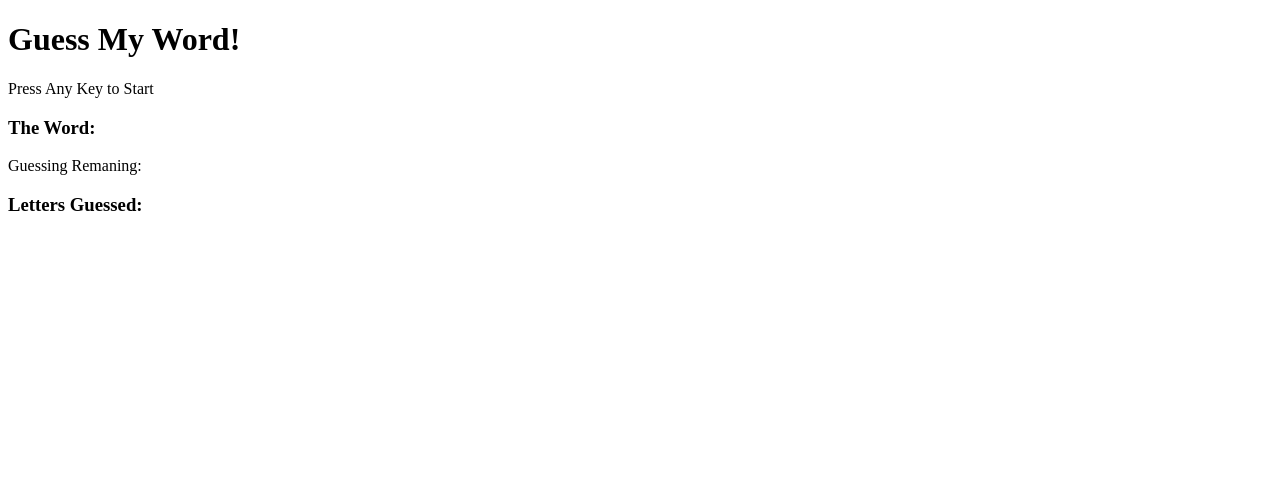
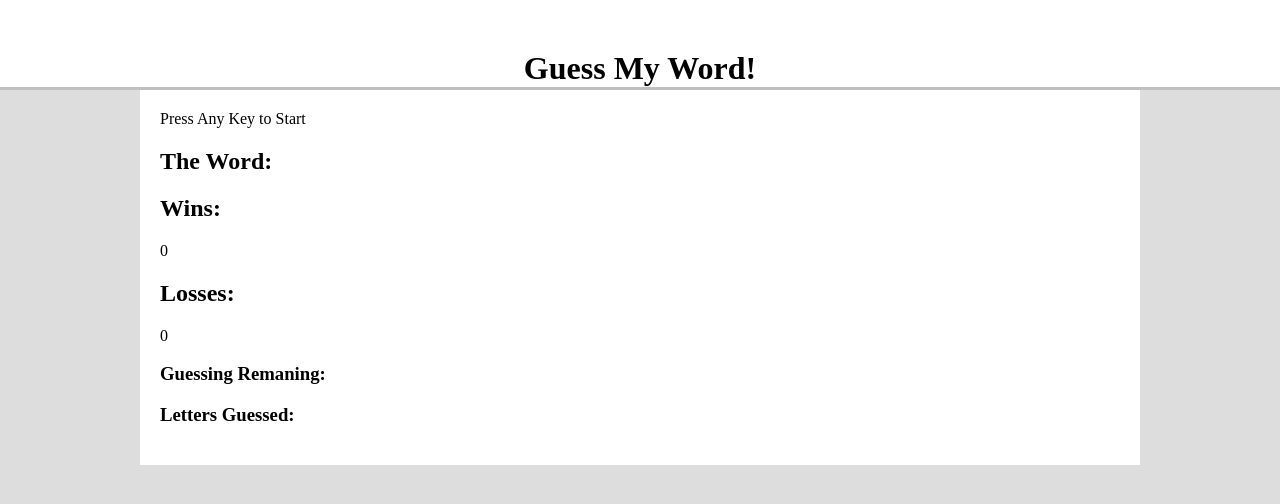
Before and after one commit to jonhadi/GuessWordGame, a plain HTML site: page index.html in a window 1280 px wide. Drawn offline with Linux system fonts and the light colour scheme.

Commit message:
work done in class

```diff
--- a/assets/css/style.css
+++ b/assets/css/style.css
@@ -2,3 +2,36 @@
 .open-curtain {
     display: none;
 }
+
+body {
+    background: #dddddd;
+    border-color: #dddddd;
+    margin: 0px;
+}
+
+header {
+    background: #ffffff;
+    border-color: #cccccc;
+    width: 100%;
+    border-bottom: 3px solid #7777;
+    text-align: center;
+    padding-top: 50px;
+}
+
+.page {
+    background: #ffffff;
+    width: 960px;
+    margin: auto;
+}
+
+.container {
+    padding: 20px;
+}
+
+#guess-word {
+    font-size: 2em;
+}
+
+#guess-rem, #guessed {
+    font-size: 1.2em;
+}
--- a/assets/javascript/game.js
+++ b/assets/javascript/game.js
@@ -13,48 +13,63 @@ var library = [
     'CANOE'
 ]
 
+var theWord = [
+
+]
+
+var guessedLetters
+
 var libIndex
 var gameState = false
 
-function guessGame() {
+function guessGame(event) {
     // game cover
-    console.log(libIndex);
     document.getElementById("curtain").className = "open-curtain";
     //game start
     if (!gameState) {
         libIndex = gameRestart();
     }
+
+    // Captures the key press, converts it to lowercase, and saves it to a variable.
+    var letter = event.key.toUpperCase();
+    //appends to letters guessed so player can keep track
+    document.getElementById("guessed").append(letter);
+    countRem();
+    refreshWord();
+    console.log('after crrent game');
+    //win state
+    if (document.getElementById("guess-word").innerHTML == library[libIndex]) {
+        document.getElementById("wins").innerHTML++;
+        console.log('uwin');
+        setTimeout(function(){ alert("YOU WIN!"); }, 3000);
+        if (confirm('Do you want to play again?')) {
+            libIndex = gameRestart();
+        } else {
+            alert('Thanks for playing!');
+            gameState = false;
+        }
+    }
     //lose state
-    if (document.getElementById("gRem").innerHTML == 0) {
+    else if (document.getElementById("guess-rem").innerHTML == 0) {
+        document.getElementById("losses").innerHTML++;
         alert("YOU are a LOSER!")
         if (confirm('Do you want to play again?')) {
             libIndex = gameRestart();
         } else {
-            alert('Thanks for playing!')
+            alert('Thanks for playing!');
+            gameState = false;
         }
     }
-    //win state
-    if (document.getElementById("guess-word").innerHTML == library[libIndex]) {
-        alert("YOU WIN!");
-        if (confirm('Do you want to play again?')) {
-            libIndex = gameRestart();
-        } else {
-            alert('Thanks for playing!')
-        }
-    }
-    //key pressed start here
-    document.onkeyup = function(event) {
-        // Captures the key press, converts it to lowercase, and saves it to a variable.
-        var letter = event.key.toUpperCase();
-        //appends to letters guessed so player can keep track
-        document.getElementById("guessed").append(letter);
-    }
-    //reset guessed word each time
+}
+
+//prints current game
+function refreshWord() {
+    console.log('current-game');
     document.getElementById("guess-word").innerHTML = "";
     //looping for length of word
     for (var i = 0; i < library[libIndex].length; i++) {
+        var find;
         //looping for amount of guesses
-        var find;
         for (var j = 0; j < document.getElementById("guessed").innerHTML.length; j++) {
             //if at position i of word is the j guessed set find to true and break out of loop
             if (library[libIndex].charAt(i) == document.getElementById("guessed").innerHTML.charAt(j)) {
@@ -70,7 +85,6 @@ function guessGame() {
             document.getElementById("guess-word").append("_ ");
         }
     }
-    countRem();
 }
 
 //function for restarting game state
@@ -83,7 +97,8 @@ function gameRestart() {
 
     //Giving guests remaining based off length of word
     //if I have time i want to add also letter dupicity changing
-    document.getElementById("gRem").innerHTML = library[libNum].length + 5;
+    document.getElementById("guess-rem").innerHTML = 10;
+    //library[libNum].length + 5;
 
     //resets letters guess for each game
     document.getElementById("guessed").innerHTML = "";
@@ -98,7 +113,7 @@ function gameRestart() {
 //function to lower remaining count to end game
 function countRem() {
     //put current value in holder variable to lower by 1 then put back in html
-    var guessRem = document.getElementById("gRem").innerHTML;
+    var guessRem = document.getElementById("guess-rem").innerHTML;
     guessRem--;
-    document.getElementById("gRem").innerHTML = guessRem;
+    document.getElementById("guess-rem").innerHTML = guessRem;
   }
--- a/index.html
+++ b/index.html
@@ -5,20 +5,24 @@
     <title>Guess the Word</title>
     <link rel="stylesheet" type="text/css" href="assets/css/style.css">
   </head>
-  <body onkeydown="guessGame()">
-    <header><h1>Guess My Word!</h1></header>
-    <div id="curtain">Press Any Key to Start</div>
-    <h3>The Word: </h3>
-    <div id='guess-word'></div>
+  <body onkeydown="guessGame(event)">
+    <header><h1 class = "page">Guess My Word!</h1></header>
+    <div class="page container">
+      <div id="curtain">Press Any Key to Start</div>
+      <h2>The Word: </h3>
+      <div id='guess-word'></div>
+      <h2>Wins:</h2>
+      <div id='wins'>0</div>
+      <h2>Losses:</h2>
+      <div id='losses'>0</div>
+      <h3>Guessing Remaning: </h3>
+      <div id="guess-rem"></div>
+      <h3>Letters Guessed: </h3>
+      <div id='guessed'></div>
+    </div>
 
-    <h3">Guessing Remaning: </h3>
-    <div id="gRem"></div>
-    <h3>Letters Guessed: </h3>
-    <div id='guessed'></div>
 
     <script src="assets/javascript/game.js"></script>
-
-
     <footer></footer>
   </body>
 </html>
```
